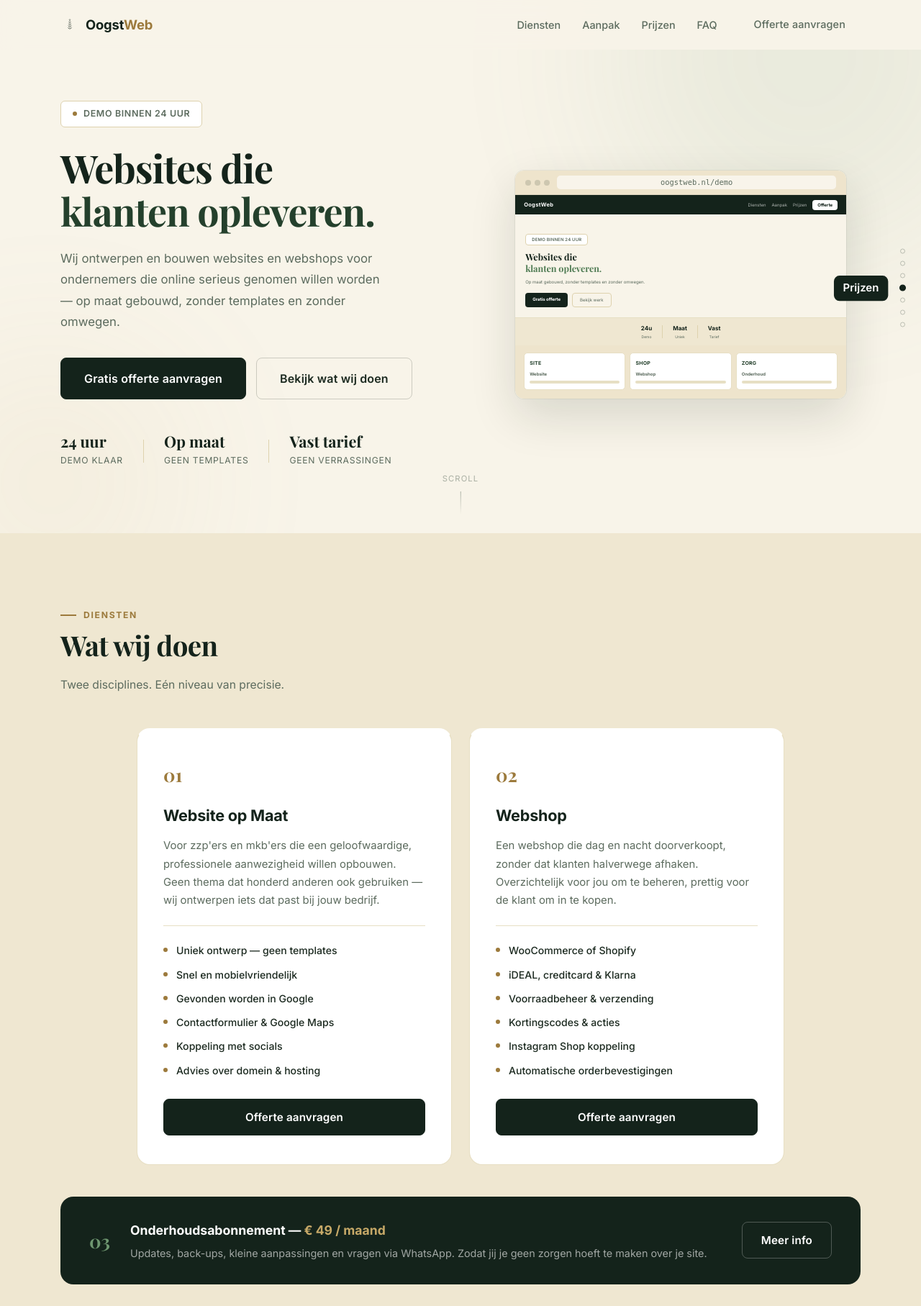
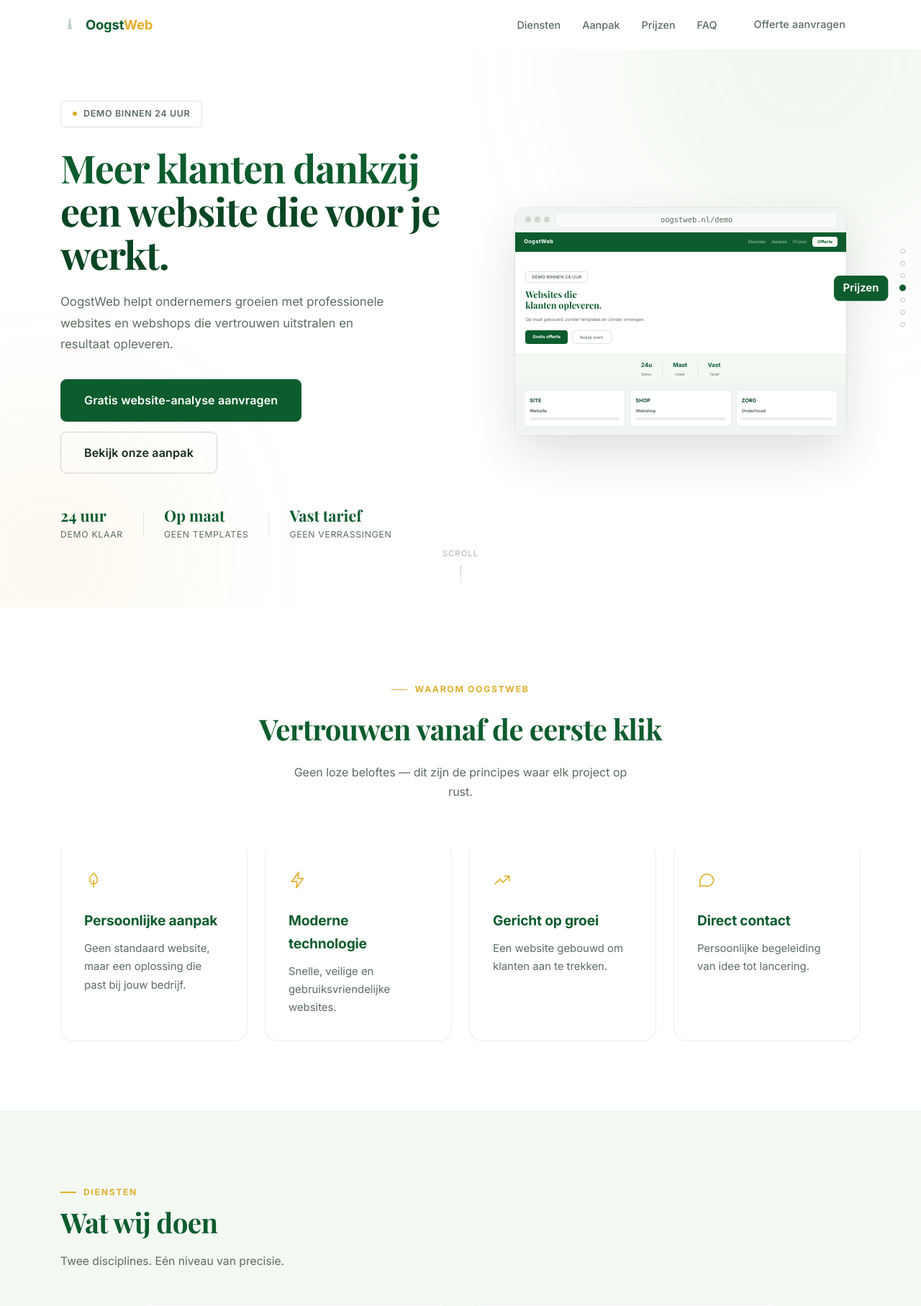
Before and after one commit to samikuflom87-sketch/oogstweb, a PHP site: page / in a window 1280 px wide. Shown: the top 1815 px of the page at 72% size. Run offline with PHP 8.4, Linux system fonts and the light colour scheme.

Commit message:
Rebrand naar premium groen/goud/wit palet, USP-sectie toegevoegd, hero-copy en CTA-band per nieuwe merkrichting
Co-Authored-By: Claude Sonnet 4.6 <noreply@anthropic.com>

```diff
--- a/index.html
+++ b/index.html
@@ -93,16 +93,16 @@
       <div class="hero__left">
         <div class="hero__badge">Demo binnen 24 uur</div>
         <h1 class="hero__title">
-          Websites die<br />
-          <span class="gradient-text">klanten opleveren.</span>
+          Meer klanten dankzij<br />
+          <span class="gradient-text">een website die voor je werkt.</span>
         </h1>
         <p class="hero__sub">
-          Wij ontwerpen en bouwen websites en webshops voor ondernemers die online serieus
-          genomen willen worden — op maat gebouwd, zonder templates en zonder omwegen.
+          OogstWeb helpt ondernemers groeien met professionele websites en webshops
+          die vertrouwen uitstralen en resultaat opleveren.
         </p>
         <div class="hero__cta">
-          <a href="#contact" class="btn btn--primary btn--lg">Gratis offerte aanvragen</a>
-          <a href="#diensten" class="btn btn--ghost btn--lg">Bekijk wat wij doen</a>
+          <a href="#contact" class="btn btn--primary btn--lg">Gratis website-analyse aanvragen</a>
+          <a href="#aanpak" class="btn btn--ghost btn--lg">Bekijk onze aanpak</a>
         </div>
         <div class="hero__stats">
           <div class="stat">
@@ -144,7 +144,7 @@
 
             <div class="hbm-hero hb-anim" style="--d:.25s">
               <div class="hbm-badge">Demo binnen 24 uur</div>
-              <div class="hbm-h1">Websites die<br><span style="color:#4E7A52">klanten opleveren.</span></div>
+              <div class="hbm-h1">Websites die<br><span style="color:#0D5C2D">klanten opleveren.</span></div>
               <div class="hbm-sub">Op maat gebouwd, zonder templates en zonder omwegen.</div>
               <div class="hbm-btns">
                 <span class="hbm-btn-green">Gratis offerte</span>
@@ -188,6 +188,39 @@
     </div>
   </section>
 
+  <!-- USP / VERTROUWEN -->
+  <section class="section" id="aanpak">
+    <div class="container">
+      <div class="section-header">
+        <span class="section-tag">Waarom OogstWeb</span>
+        <h2>Vertrouwen vanaf de eerste klik</h2>
+        <p>Geen loze beloftes — dit zijn de principes waar elk project op rust.</p>
+      </div>
+      <div class="cards cards--four">
+        <div class="card">
+          <div class="card__icon card__icon--line"><svg width="26" height="26" viewBox="0 0 24 24" fill="none"><path d="M12 3c-3 3-5 6-5 9a5 5 0 0 0 10 0c0-3-2-6-5-9Z" stroke="currentColor" stroke-width="1.5" stroke-linejoin="round"/><path d="M12 12v9" stroke="currentColor" stroke-width="1.5" stroke-linecap="round"/></svg></div>
+          <h3>Persoonlijke aanpak</h3>
+          <p>Geen standaard website, maar een oplossing die past bij jouw bedrijf.</p>
+        </div>
+        <div class="card">
+          <div class="card__icon card__icon--line"><svg width="26" height="26" viewBox="0 0 24 24" fill="none"><path d="M13 2 4 14h7l-1 8 9-12h-7l1-8Z" stroke="currentColor" stroke-width="1.5" stroke-linejoin="round"/></svg></div>
+          <h3>Moderne technologie</h3>
+          <p>Snelle, veilige en gebruiksvriendelijke websites.</p>
+        </div>
+        <div class="card">
+          <div class="card__icon card__icon--line"><svg width="26" height="26" viewBox="0 0 24 24" fill="none"><path d="M3 17 9 11l4 4 8-8" stroke="currentColor" stroke-width="1.5" stroke-linecap="round" stroke-linejoin="round"/><path d="M15 7h6v6" stroke="currentColor" stroke-width="1.5" stroke-linecap="round" stroke-linejoin="round"/></svg></div>
+          <h3>Gericht op groei</h3>
+          <p>Een website gebouwd om klanten aan te trekken.</p>
+        </div>
+        <div class="card">
+          <div class="card__icon card__icon--line"><svg width="26" height="26" viewBox="0 0 24 24" fill="none"><path d="M21 11.5a8.5 8.5 0 0 1-12.4 7.6L3 20l1-5.4A8.5 8.5 0 1 1 21 11.5Z" stroke="currentColor" stroke-width="1.5" stroke-linejoin="round"/></svg></div>
+          <h3>Direct contact</h3>
+          <p>Persoonlijke begeleiding van idee tot lancering.</p>
+        </div>
+      </div>
+    </div>
+  </section>
+
   <!-- DIENSTEN -->
   <section class="section section--alt" id="diensten">
     <div class="container">
@@ -199,8 +232,8 @@
       <div class="cards cards--two">
         <div class="card card--featured card--big">
           <div class="card__icon">01</div>
-          <h3>Website op Maat</h3>
-          <p>Voor zzp'ers en mkb'ers die een geloofwaardige, professionele aanwezigheid willen opbouwen. Geen thema dat honderd anderen ook gebruiken — wij ontwerpen iets dat past bij jouw bedrijf.</p>
+          <h3>Website laten maken</h3>
+          <p>Voor ondernemers die online professioneel zichtbaar willen worden. Geen thema dat honderd anderen ook gebruiken — wij ontwerpen iets dat past bij jouw bedrijf.</p>
           <ul class="card__list">
             <li>Uniek ontwerp — geen templates</li>
             <li>Snel en mobielvriendelijk</li>
@@ -213,8 +246,8 @@
         </div>
         <div class="card card--featured card--big">
           <div class="card__icon">02</div>
-          <h3>Webshop</h3>
-          <p>Een webshop die dag en nacht doorverkoopt, zonder dat klanten halverwege afhaken. Overzichtelijk voor jou om te beheren, prettig voor de klant om in te kopen.</p>
+          <h3>Webshop laten maken</h3>
+          <p>Voor bedrijven die online producten willen verkopen. Overzichtelijk voor jou om te beheren, prettig voor de klant om in te kopen.</p>
           <ul class="card__list">
             <li>WooCommerce of Shopify</li>
             <li>iDEAL, creditcard & Klarna</li>
@@ -270,34 +303,6 @@
           <div class="process-card__num">04</div>
           <h3>Live!</h3>
           <p>Jouw nieuwe website gaat live. Wij zorgen voor hosting, beveiliging en blijven bereikbaar voor alles wat je nodig hebt.</p>
-        </div>
-      </div>
-    </div>
-  </section>
-
-  <!-- AANPAK -->
-  <section class="section" id="aanpak">
-    <div class="container">
-      <div class="section-header">
-        <span class="section-tag">Aanpak</span>
-        <h2>Wat je van ons mag verwachten</h2>
-        <p>Geen loze beloftes — dit zijn de principes waar elk project op rust.</p>
-      </div>
-      <div class="cards">
-        <div class="card">
-          <div class="card__icon card__icon--line"><svg width="26" height="26" viewBox="0 0 24 24" fill="none"><path d="M4 19V6a1 1 0 0 1 1-1h9l6 6v8a1 1 0 0 1-1 1H5a1 1 0 0 1-1-1Z" stroke="currentColor" stroke-width="1.5" stroke-linejoin="round"/><path d="M14 5v5a1 1 0 0 0 1 1h5" stroke="currentColor" stroke-width="1.5" stroke-linejoin="round"/></svg></div>
-          <h3>Geen templates</h3>
-          <p>Elke site bouwen we vanaf de basis, afgestemd op jouw bedrijf. Geen thema dat honderd anderen ook gebruiken.</p>
-        </div>
-        <div class="card">
-          <div class="card__icon card__icon--line"><svg width="26" height="26" viewBox="0 0 24 24" fill="none"><path d="M12 7v5l3.5 2" stroke="currentColor" stroke-width="1.5" stroke-linecap="round" stroke-linejoin="round"/><circle cx="12" cy="12" r="9" stroke="currentColor" stroke-width="1.5"/></svg></div>
-          <h3>Demo binnen 24 uur</h3>
-          <p>Binnen een dag na het eerste gesprek zie je al een werkende opzet. Zo weet je meteen of het klikt.</p>
-        </div>
-        <div class="card">
-          <div class="card__icon card__icon--line"><svg width="26" height="26" viewBox="0 0 24 24" fill="none"><path d="M12 3v18M8 7.5c0-1.4 1.8-2.5 4-2.5s4 1.1 4 2.5-1.8 2.5-4 2.5-4 1.1-4 2.5 1.8 2.5 4 2.5 4-1.1 4-2.5" stroke="currentColor" stroke-width="1.5" stroke-linecap="round" stroke-linejoin="round"/></svg></div>
-          <h3>Vaste prijs vooraf</h3>
-          <p>We spreken een vast bedrag af. Je weet precies waar je aan toe bent, zonder verrassingen achteraf.</p>
         </div>
       </div>
     </div>
@@ -491,7 +496,26 @@
           </div>
         </div>
 
+        <div class="faq-item">
+          <button class="faq-q" aria-expanded="false">
+            Kan ik mijn website later uitbreiden?
+            <span class="faq-icon"></span>
+          </button>
+          <div class="faq-a">
+            <p>Ja, altijd. Een website is nooit "af" — extra pagina's, een webshop erbij, of nieuwe functionaliteit kunnen we op elk moment toevoegen. We bouwen bewust zo dat uitbreiden later eenvoudig blijft.</p>
+          </div>
+        </div>
+
       </div>
+    </div>
+  </section>
+
+  <!-- CTA -->
+  <section class="cta-band">
+    <div class="container cta-band__inner">
+      <h2>Klaar om online meer te oogsten?</h2>
+      <p>Laat jouw bedrijf groeien met een professionele website die vertrouwen geeft en klanten aantrekt.</p>
+      <a href="#contact" class="btn btn--gold btn--lg">Start gratis gesprek</a>
     </div>
   </section>
 
@@ -600,7 +624,7 @@
           </svg>
           <span>Oogst<strong>Web</strong></span>
         </a>
-        <p>Websites en webshops op maat, voor ondernemers die serieus genomen willen worden.</p>
+        <p>Websites en webshops voor ondernemers die willen groeien.</p>
         <a href="mailto:info@oogstweb.nl" class="footer__email">info@oogstweb.nl</a>
         <a href="tel:+31685758846" class="footer__email">06 85 75 88 46</a>
       </div>
--- a/style.css
+++ b/style.css
@@ -12,28 +12,28 @@
 .skip-link:focus { top: 0; }
 
 :root {
-  /* Premium palette — deep ink anchor, rich ivory, crisp white cards, brass gold accent used with intent */
-  --green:        #35573F;
-  --green-dark:   #24402C;
-  --green-mid:    #6E9670;
-  --green-light:  #E6EDE3;
-  --accent:       #9C7A3C;
-  --accent2:      #C7A968;
-  --cream:        #F8F4E9;
-  --cream-dark:   #EEE4CC;
-  --cream-mid:    #F1E9D6;
-  --dark:         #14231B;
-  --dark2:        #1D3226;
-  --text:         #1C2A20;
-  --text-muted:   #5C6B5E;
-  --border:       #DED2AE;
-  --border-light: #E7DFC4;
+  /* OogstWeb merkpalet — donkergroen, lichtgroen, subtiel goud, veel wit */
+  --green:        #0D5C2D;
+  --green-dark:   #094522;
+  --green-mid:    #7BB661;
+  --green-light:  #EAF5EC;
+  --accent:       #DFAF2B;
+  --accent2:      #EAC35D;
+  --cream:        #FFFFFF;
+  --cream-dark:   #F1F5F1;
+  --cream-mid:    #F6F9F6;
+  --dark:         #0D5C2D;
+  --dark2:        #094522;
+  --text:         #142A1B;
+  --text-muted:   #5B6D60;
+  --border:       #DCE5DE;
+  --border-light: #EAEFEB;
   --white:        #FFFFFF;
-  --bg-alt:       #EFE7D1;
+  --bg-alt:       #F3F8F3;
   --radius:       10px;
   --radius-lg:    18px;
-  --shadow:       0 2px 16px rgba(20,32,22,.07);
-  --shadow-lg:    0 18px 50px rgba(20,32,22,.13);
+  --shadow:       0 2px 16px rgba(13,50,25,.06);
+  --shadow-lg:    0 18px 50px rgba(13,50,25,.12);
 }
 
 html { scroll-behavior: smooth; }
@@ -54,9 +54,17 @@ ul { list-style: none; }
 .btn--ghost:hover { background: rgba(31,44,34,.05); border-color: rgba(31,44,34,.35); }
 .btn--outline { background: transparent; color: var(--dark); border-color: var(--border); }
 .btn--outline:hover { border-color: var(--accent); color: var(--accent); }
+.btn--gold { background: var(--accent); color: var(--dark2); border-color: var(--accent); }
+.btn--gold:hover { background: var(--accent2); border-color: var(--accent2); transform: translateY(-2px); box-shadow: 0 10px 28px rgba(223,175,43,.3); }
+
+/* CTA BAND */
+.cta-band { background: var(--dark); padding: 88px 0; text-align: center; }
+.cta-band__inner { max-width: 620px; margin: 0 auto; }
+.cta-band h2 { font-family: 'Playfair Display', Georgia, serif; font-size: clamp(1.9rem, 3.6vw, 2.5rem); font-weight: 700; color: white; margin-bottom: 16px; }
+.cta-band p { color: rgba(255,255,255,.72); font-size: 1.02rem; line-height: 1.7; margin-bottom: 32px; }
 
 /* NAV */
-.nav { position: fixed; top: 0; left: 0; right: 0; z-index: 100; background: rgba(248,244,233,.92); backdrop-filter: blur(14px); -webkit-backdrop-filter: blur(14px); border-bottom: 1px solid transparent; transition: border-color .3s, box-shadow .3s; }
+.nav { position: fixed; top: 0; left: 0; right: 0; z-index: 100; background: rgba(255,255,255,.92); backdrop-filter: blur(14px); -webkit-backdrop-filter: blur(14px); border-bottom: 1px solid transparent; transition: border-color .3s, box-shadow .3s; }
 .nav.scrolled { border-color: var(--border); box-shadow: 0 1px 12px rgba(20,32,22,.05); }
 .nav__inner { max-width: 1160px; margin: 0 auto; padding: 0 24px; height: 68px; display: flex; align-items: center; justify-content: space-between; }
 .nav__logo { display: flex; align-items: center; gap: 9px; font-size: 1.15rem; font-weight: 700; color: var(--dark); letter-spacing: -0.01em; }
@@ -78,9 +86,9 @@ ul { list-style: none; }
 .hero { min-height: 92vh; background: var(--cream); display: flex; flex-direction: column; align-items: center; justify-content: center; position: relative; overflow: hidden; padding-top: 68px; }
 .hero__bg { position: absolute; inset: 0; pointer-events: none; }
 .hero__blob { position: absolute; border-radius: 50%; filter: blur(120px); opacity: 0.10; }
-.blob1 { width: 560px; height: 560px; background: #6E9670; top: -200px; right: -120px; }
-.blob2 { width: 340px; height: 340px; background: #C7A968; bottom: -100px; left: -100px; }
-.blob3 { width: 220px; height: 220px; background: #6E9670; top: 35%; left: 25%; }
+.blob1 { width: 560px; height: 560px; background: #7BB661; top: -200px; right: -120px; }
+.blob2 { width: 340px; height: 340px; background: #DFAF2B; bottom: -100px; left: -100px; }
+.blob3 { width: 220px; height: 220px; background: #7BB661; top: 35%; left: 25%; }
 
 .hero__split { display: grid; grid-template-columns: 1.05fr 0.95fr; gap: 60px; align-items: center; position: relative; z-index: 2; padding: 72px 24px 90px; max-width: 1160px; margin: 0 auto; width: 100%; }
 .hero__left { display: flex; flex-direction: column; gap: 0; }
@@ -159,6 +167,9 @@ ul { list-style: none; }
 /* CARDS */
 .cards { display: grid; grid-template-columns: repeat(3,1fr); gap: 24px; }
 .cards--two { grid-template-columns: repeat(2,1fr); max-width: 900px; margin: 0 auto; }
+.cards--four { grid-template-columns: repeat(4,1fr); }
+@media (max-width: 1024px) { .cards--four { grid-template-columns: repeat(2,1fr); } }
+@media (max-width: 560px) { .cards--four { grid-template-columns: 1fr; } }
 .card { background: var(--white); border: 1px solid var(--border-light); border-top: 3px solid transparent; border-radius: var(--radius-lg); padding: 32px; transition: transform .25s, box-shadow .25s, border-color .25s; }
 .card:hover { transform: translateY(-4px); box-shadow: var(--shadow-lg); border-top-color: var(--accent); }
 .card--featured { background: var(--white); }
```
